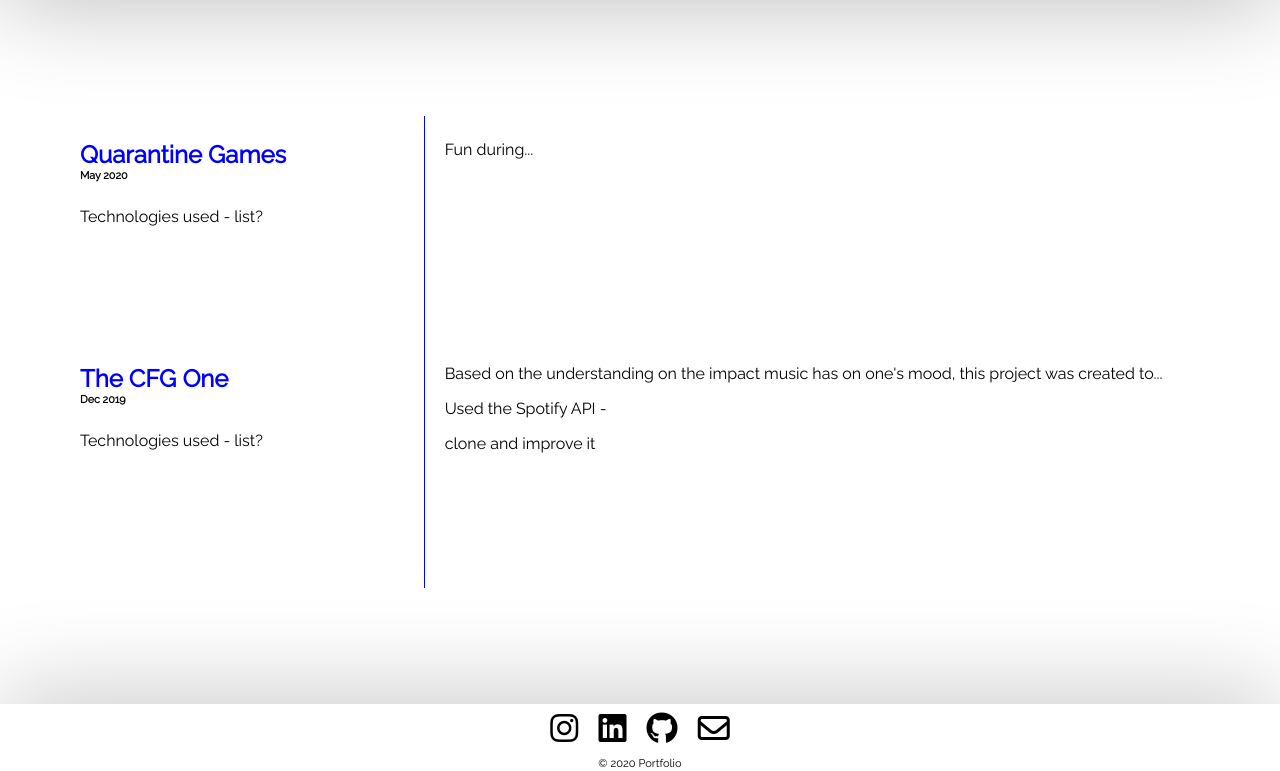
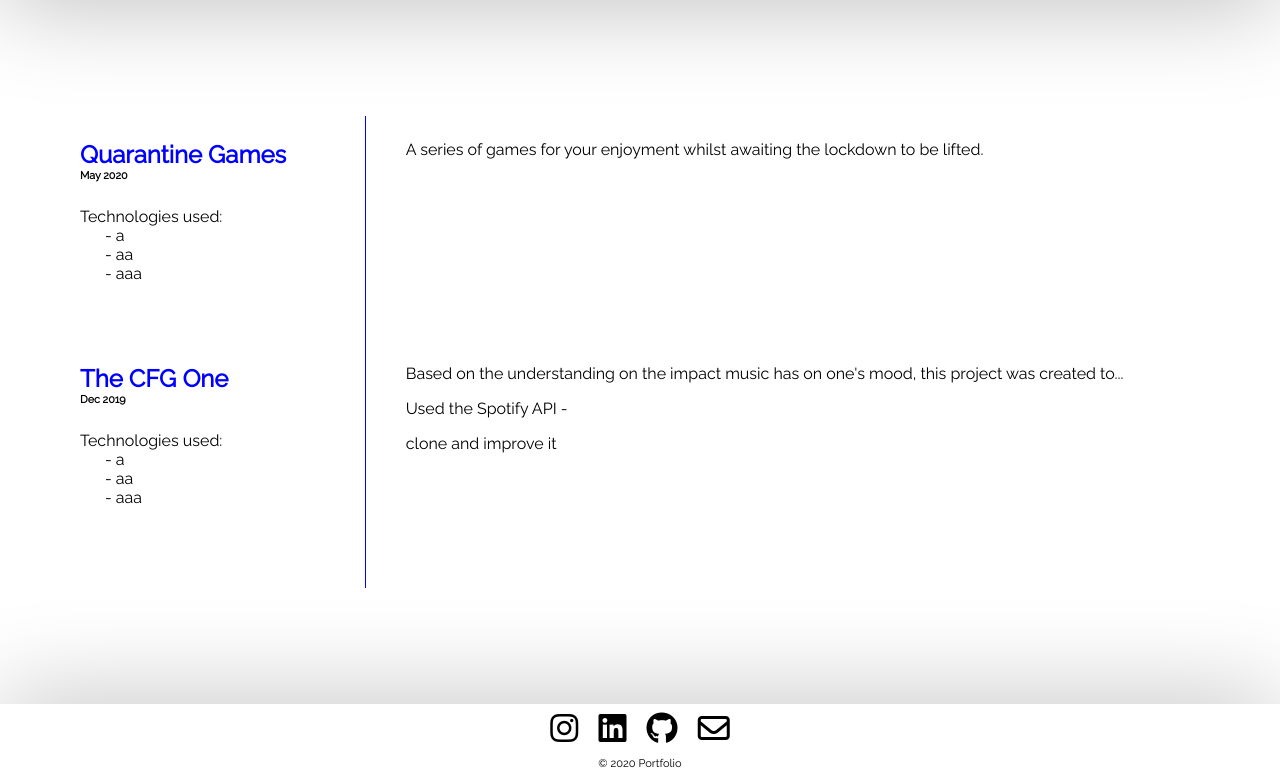
Before and after one commit to claireozee/site, a Flask app: page /projects in a window 1280 px wide. Shown: the part 96-867 px from the top of the page. Run offline with Flask 2, Linux system fonts and the light colour scheme; some libraries are stand-ins or nearby versions.

Commit message:
bullet points

```diff
--- a/static/css/site.css
+++ b/static/css/site.css
@@ -163,15 +163,15 @@ body {
     cursor: pointer;
 }
 
-.projects-details {
+.projects-name {
     padding-right: 20px;
-    flex-basis: 30%;
+    flex-basis: 25%;
     border-right: blue solid 1px;
 }
 
-.projects-here {
-    padding-left: 20px;
-    flex-basis: 70%;
+.projects-info {
+    padding-left: 40px;
+    flex-basis: 75%;
 }
 
 .a-project {
@@ -179,7 +179,23 @@ body {
     margin: 3vh 0;
 }
 
+.a-project ul {
+    margin-top: 0;
+}
 
+.a-project p {
+    margin-bottom: 0;
+}
+
+.a-project ul > li {
+    list-style: none;
+    text-indent: -15px;
+}
+
+.a-project ul > li:before {
+    content: "- ";
+    text-indent: -5px;
+}
 
 
 /*contact*/
--- a/templates/projects.html
+++ b/templates/projects.html
@@ -18,14 +18,26 @@
         </div>
     </div>
     <div class="content" id="projects-content">
-        <div class="projects-details">
+        <div class="projects-name">
             <div class="a-project" style="display: none">
                 <h2><a id="....">Maths Prediction</a></h2><h6>___ 2020</h6>
-                <p>Technologies used - list?</p>
+                <p>Technologies used:<br/>
+                    <ul>
+                        <li>a</li>
+                        <li>aa</li>
+                        <li>aaa</li>
+                    </ul>
+                </p>
             </div>
             <div class="a-project" style="display: none">
                 <h2><a id="....">Cyber x Corona</a></h2><h6>___ 2020</h6>
-                <p>Technologies used - list?</p>
+                <p>Technologies used:<br/>
+                    <ul>
+                        <li>a</li>
+                        <li>aa</li>
+                        <li>aaa</li>
+                    </ul>
+                </p>
             </div>
             <div class="a-project" style="display: none">
                 <h2><a id="....">Automate</a></h2><h6>Mar 2020</h6>
@@ -33,15 +45,27 @@
             </div>
             <div class="a-project 2">
                 <h2><a id="....">Quarantine Games</h2></a><h6>May 2020</h6>
-                <p>Technologies used - list?</p>
+                <p>Technologies used:<br/>
+                    <ul>
+                        <li>a</li>
+                        <li>aa</li>
+                        <li>aaa</li>
+                    </ul>
+                </p>
             </div>
             <div class="a-project 1">
                 <h2><a id="....">The CFG One</h2></a><h6>Dec 2019</h6>
-                <p>Technologies used - list?</p>
+                <p>Technologies used:<br/>
+                    <ul>
+                        <li>a</li>
+                        <li>aa</li>
+                        <li>aaa</li>
+                    </ul>
+                </p>
             </div>
         </div>
 
-        <div class="projects-here"> <!--most recent at top-->
+        <div class="projects-info"> <!--most recent at top-->
             <div class="a-project" style="display: none">
                 <p>create new webpage for each</p>
                 <p>aim, reason for starting project, result</p>
@@ -54,7 +78,7 @@
                 <p>Automating part of my life</p>
             </div>
             <div class="a-project 2">
-                <p>Fun during...</p>
+                <p>A series of games for your enjoyment whilst awaiting the lockdown to be lifted.</p>
             </div>
             <div class="a-project 1">
                 <p>Based on the understanding on the impact music has on one's mood, this project was created to...</p>
```
